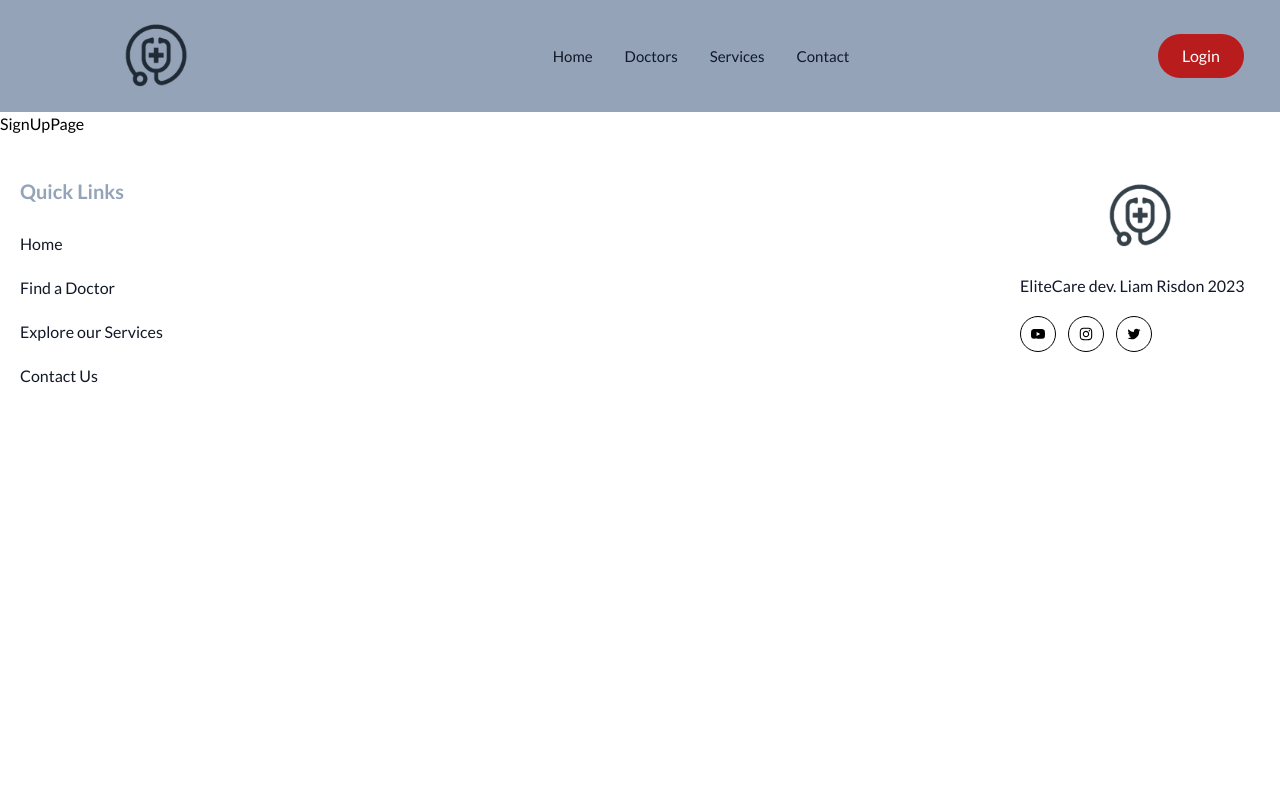
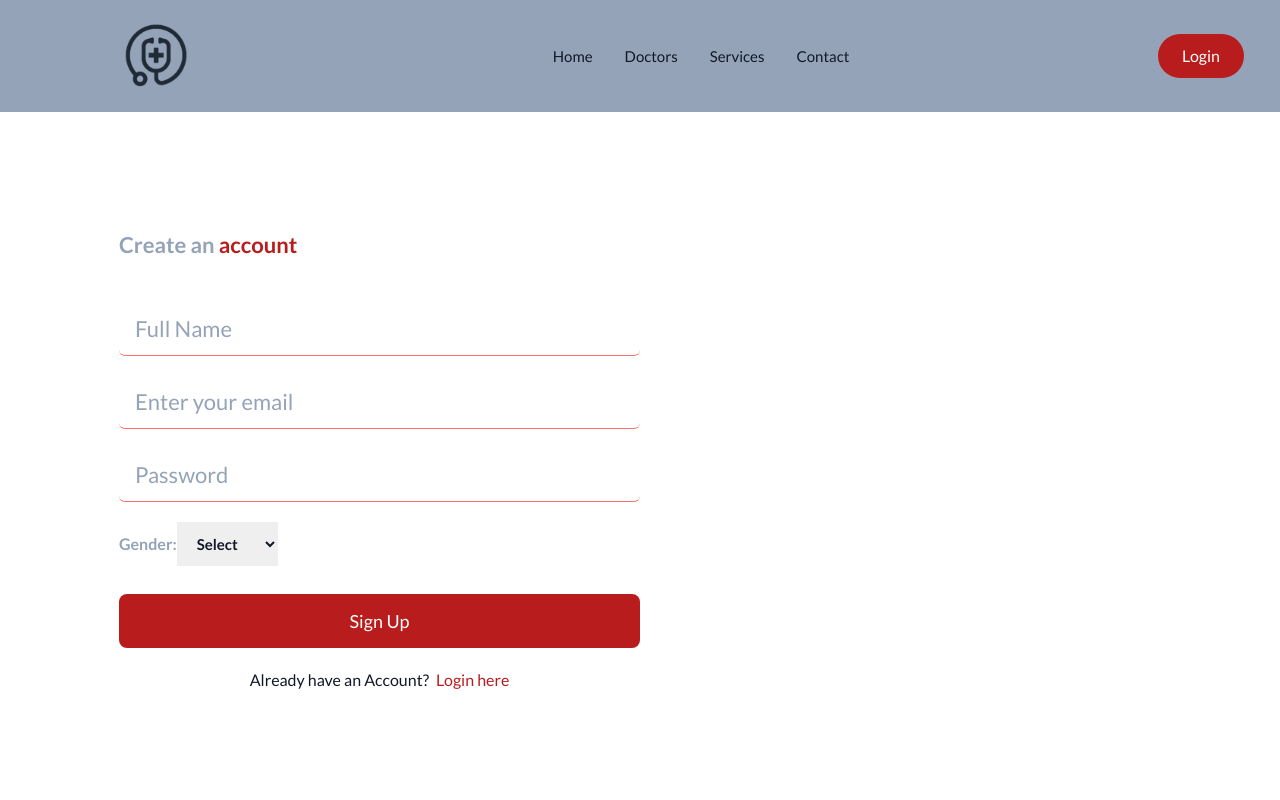
Before and after one commit to liamrisdon/doctor-appt-booking-website, a React (Vite) app in the folder FrontEnd/EliteCare Booking/: page /signup in a window 1280 px wide. Shown: the top 800 px of the page. Built offline with nearby package versions, Linux system fonts and the light colour scheme.

Commit message:
login and signup pages added

```diff
--- a/FrontEnd/EliteCare Booking/src/pages/LoginPage.jsx
+++ b/FrontEnd/EliteCare Booking/src/pages/LoginPage.jsx
@@ -1,9 +1,42 @@
-import React from 'react'
+import { useState } from "react";
+import { Link } from "react-router-dom";
 
 const LoginPage = () => {
-    return (
-        <div>LoginPage</div>
-    )
+
+    const [formData, setFormData] = useState({
+        email: "",
+        password: ""
+    });
+
+    const handleInputChange = e => {
+        setFormData({ ...formData, [e.target.name]: e.target.value });
+    };
+
+    return <>
+        <section className="px-5 lg:px-0">
+            <div className="w-full max-w-[570px] mx-auto rounded-lg shadow-md md:p-10">
+                <h3 className="text-heading text-[22px] leading-9 font-bold mb-10">Hello! <span className="text-primary">Welcome </span>Back</h3>
+
+                <form className="py-4 md:py-0">
+                    <div className="mb-5">
+                        <input type="email" placeholder="Please enter your email" name="email" value={formData.email} onChange={handleInputChange} className="w-full px-4 py-3 border-b border-solid border-red-400 focus:outline-none focus:border-b-primary text-[22px] leading-7 text-textColor placeholder:text-heading rounded-md cursor-pointer" required />
+                    </div>
+
+                    <div className="mb-5">
+                        <input type="password" placeholder="Please enter your password" name="password" value={formData.password} onChange={handleInputChange} className="w-full px-4 py-3 border-b border-solid border-red-400 focus:outline-none focus:border-b-primary text-[22px] leading-7 text-textColor placeholder:text-heading rounded-md cursor-pointer" required />
+                    </div>
+
+                    <div className="mt-7">
+                        <button type="submit" className="w-full bg-primary text-white text-[18px] leading-[30px] rounded-lg px-4 py-3">Login</button>
+                    </div>
+
+                    <p className="mt-5 text-textColor text-center"> No Account? <Link to="/signup" className="text-primary font-medium ml-1">Register here</Link></p>
+
+                </form>
+            </div>
+
+        </section>
+    </>
 }
 
 export default LoginPage;
--- a/FrontEnd/EliteCare Booking/src/pages/SignUpPage.jsx
+++ b/FrontEnd/EliteCare Booking/src/pages/SignUpPage.jsx
@@ -1,9 +1,68 @@
-import React from 'react'
+import { Link } from "react-router-dom";
+import { useState } from "react";
 
 const SignUpPage = () => {
-    return (
-        <div>SignUpPage</div>
-    )
+
+    const [formData, setFormData] = useState({
+        email: "",
+        password: "",
+        name: "",
+        gender: "",
+    });
+
+    const handleInputChange = e => {
+        setFormData({ ...formData, [e.target.name]: e.target.value });
+    };
+
+    const submitHandler = async e => {
+        e.preventDefault();
+    }
+
+    return <>
+        <section className="px-5 xl:px-0">
+            <div className="max-w-[1170px] mx-auto">
+                <div className="grid grid-cols-1 lg:grid-cols-2">
+                    <div className="rounded-l-lg lg:pl-16 py-10">
+                        <h3 className="text-heading text-[22px] leading-9 font-bold mb-10">
+                            Create an <span className="text-primary">account</span>
+                        </h3>
+
+                        <form onSubmit={submitHandler}>
+                            <div className="mb-5">
+                                <input type="text" placeholder="Full Name" name="name" value={formData.name} onChange={handleInputChange} className="w-full pr-4 px-4 py-3 border-b border-solid border-red-400 focus:outline-none focus:border-b-primary text-[22px] leading-7 text-textColor placeholder:text-heading rounded-md cursor-pointer" required />
+                            </div>
+
+                            <div className="mb-5">
+                                <input type="email" placeholder="Enter your email" name="email" value={formData.email} onChange={handleInputChange} className="w-full pr-4 px-4 py-3 border-b border-solid border-red-400 focus:outline-none focus:border-b-primary text-[22px] leading-7 text-textColor placeholder:text-heading rounded-md cursor-pointer" required />
+                            </div>
+
+                            <div className="mb-5">
+                                <input type="password" placeholder="Password" name="password" value={formData.password} onChange={handleInputChange} className="w-full pr-4 px-4 py-3 border-b border-solid border-red-400 focus:outline-none focus:border-b-primary text-[22px] leading-7 text-textColor placeholder:text-heading rounded-md cursor-pointer" required />
+                            </div>
+
+                            <label className="text-heading font-bold text-[16px] leading-7">
+                                Gender:
+                                <select name="gender" value={formData.gender} onChange={handleInputChange} className="text-textColor font-semibold text-[15px] leading-7 px-4 py-3 focus:outline-none">
+                                    <option value="">Select</option>
+                                    <option value="female">Female</option>
+                                    <option value="male">Male</option>
+                                    <option value="other">Other</option>
+                                </select>
+                            </label>
+
+                            <div className="mt-7">
+                                <button type="submit" className="w-full bg-primary text-white text-[18px] leading-[30px] rounded-lg px-4 py-3">Sign Up</button>
+                            </div>
+
+                            <p className="mt-5 text-textColor text-center"> Already have an Account? <Link to="/login" className="text-primary font-medium ml-1">Login here</Link></p>
+                        </form>
+                    </div>
+
+                </div>
+            </div>
+
+        </section>
+    </>
 }
 
-export default SignUpPage
+export default SignUpPage;
```
